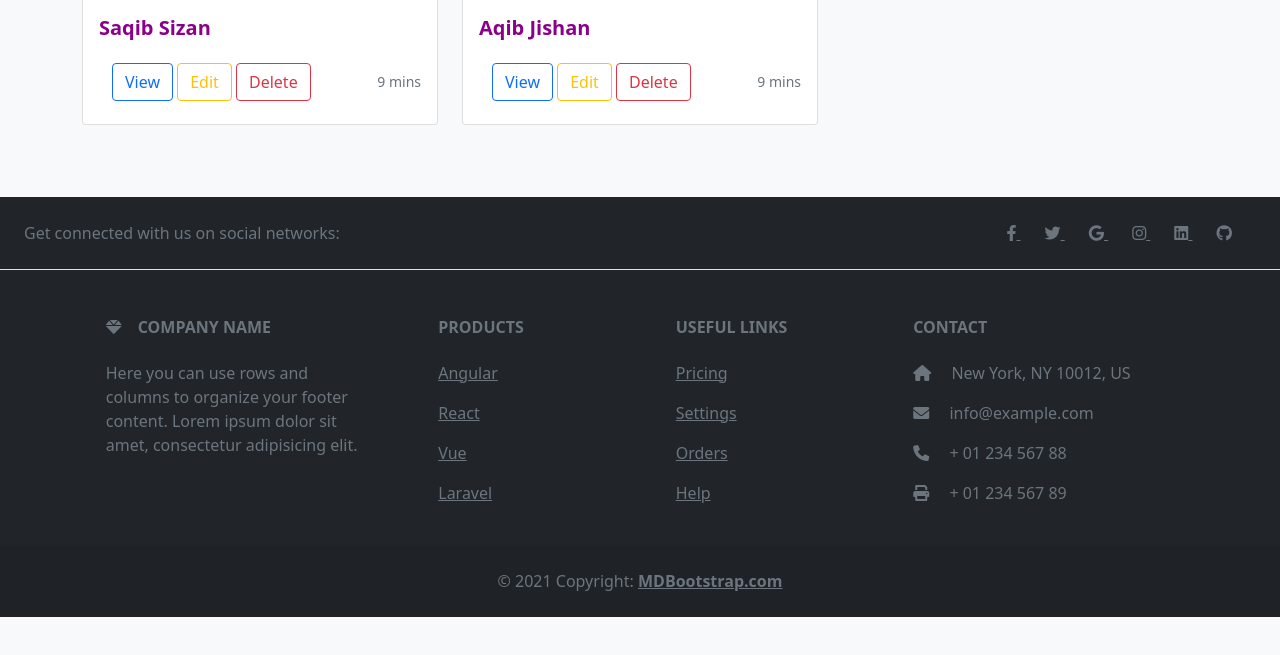
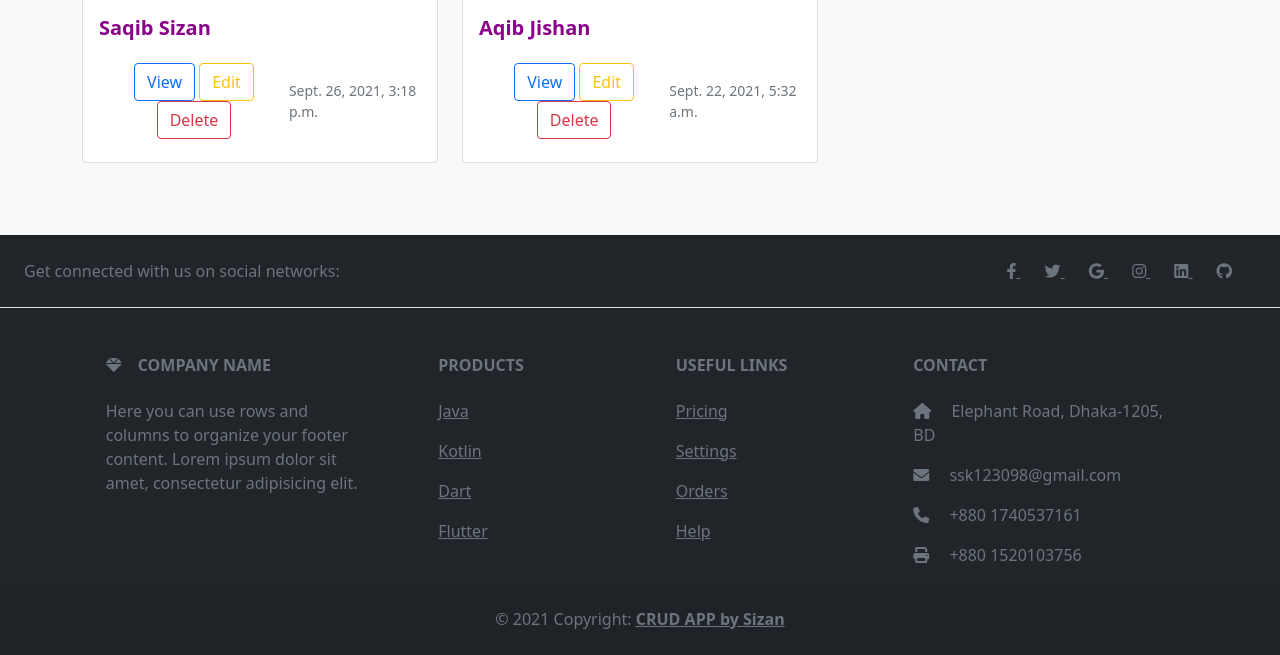
Before and after one commit to Saqib-Sizan-Khan/Django_CRUD_Project, a Django app: page /posts/ in a window 1280 px wide. Shown: the part 427-1082 px from the top of the page. Before the commit the page ends 1044 px from the top, so only its background shows below. Run offline with Django 3.2, Linux system fonts and the light colour scheme; data comes from the database, SQL or seed files in the repository; both versions use the stored data as it was after the commit; some libraries are stand-ins or nearby versions.

Commit message:
Update 5

```diff
--- a/templates/core/footer.html
+++ b/templates/core/footer.html
@@ -60,16 +60,16 @@
             Products
           </h6>
           <p>
-            <a href="#!" class="text-reset">Angular</a>
+            <a href="#!" class="text-reset">Java</a>
           </p>
           <p>
-            <a href="#!" class="text-reset">React</a>
+            <a href="#!" class="text-reset">Kotlin</a>
           </p>
           <p>
-            <a href="#!" class="text-reset">Vue</a>
+            <a href="#!" class="text-reset">Dart</a>
           </p>
           <p>
-            <a href="#!" class="text-reset">Laravel</a>
+            <a href="#!" class="text-reset">Flutter</a>
           </p>
         </div>
         <!-- Grid column -->
@@ -101,13 +101,13 @@
           <h6 class="text-uppercase fw-bold mb-4">
             Contact
           </h6>
-          <p><i class="fas fa-home me-3"></i> New York, NY 10012, US</p>
+          <p><i class="fas fa-home me-3"></i> Elephant Road, Dhaka-1205, BD</p>
           <p>
             <i class="fas fa-envelope me-3"></i>
-            info@example.com
+            ssk123098@gmail.com
           </p>
-          <p><i class="fas fa-phone me-3"></i> + 01 234 567 88</p>
-          <p><i class="fas fa-print me-3"></i> + 01 234 567 89</p>
+          <p><i class="fas fa-phone me-3"></i> +880 1740537161</p>
+          <p><i class="fas fa-print me-3"></i> +880 1520103756</p>
         </div>
         <!-- Grid column -->
       </div>
@@ -119,7 +119,7 @@
   <!-- Copyright -->
   <div class="text-center p-4" style="background-color: rgba(0, 0, 0, 0.05);">
     © 2021 Copyright:
-    <a class="text-reset fw-bold" href="https://mdbootstrap.com/">MDBootstrap.com</a>
+    <a class="text-reset fw-bold" href="#">CRUD APP by Sizan</a>
   </div>
   <!-- Copyright -->
 </footer>
--- a/templates/core/navbar.html
+++ b/templates/core/navbar.html
@@ -11,7 +11,7 @@
           <a class="nav-link active" aria-current="page" href="/">Home</a>
         </li>
           <li class="nav-item">
-          <a class="nav-link active" aria-current="page" href="posts/">Manage Posts</a>
+          <a class="nav-link active" aria-current="page" href="{% url 'core:posts' %}">Manage Posts</a>
         </li>
       </ul>
     </div>
--- a/templates/core/posts.html
+++ b/templates/core/posts.html
@@ -44,7 +44,7 @@
                                         <a href="{% url 'core:edit' post.pk %}" class="btn btn-md btn-outline-warning" role="button" aria-pressed="true">Edit</a>
                                         <a href="{% url 'core:delete' post.pk %}" class="btn btn-md btn-outline-danger" role="button" aria-pressed="true">Delete</a>
                                     </div>
-                                    <small class="text-muted">9 mins</small>
+                                    <small class="text-muted">{{ post.published }}</small>
                                 </div>
                             </div>
                         </div>
```
Also changed, not shown: db.sqlite3.
